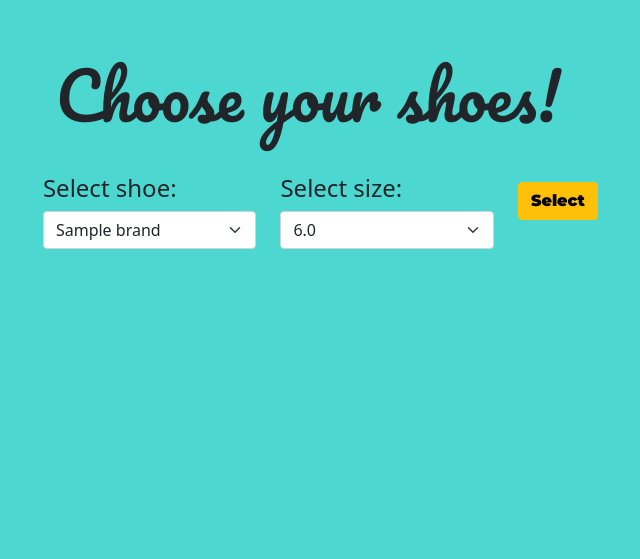
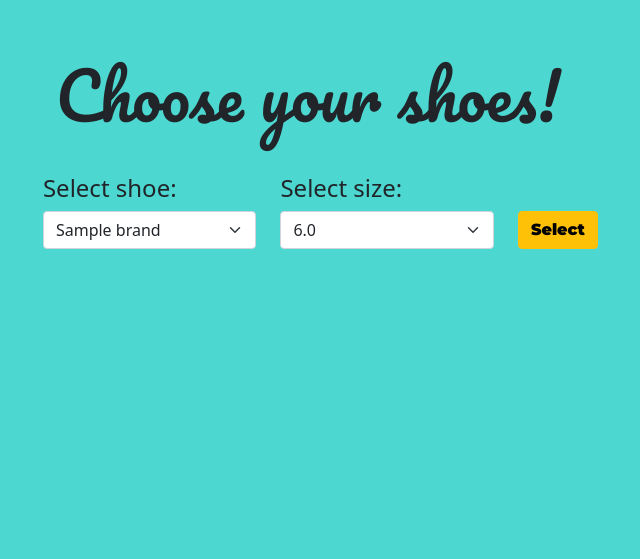
Before and after one commit to Montags24/adrians-run-club, a Flask app: page /signup in a window 1280 px wide. Shown: the part 56-615 px from the top of the page, without its empty margins (332-972 px from the left). Run offline with Flask 2, Linux system fonts and the light colour scheme; tables that the repository leaves empty hold one stand-in row (values such as "Sample post"); some libraries are stand-ins or nearby versions.

Commit message:
Aligned select button with drop down boxes

```diff
--- a/templates/sign-up.html
+++ b/templates/sign-up.html
@@ -49,8 +49,6 @@
 	<div class="container">
 		<div class="row justify-content-center">
 			<h1 id="sign-up" class="text-pacifico" style="font-size:8vh">Choose your shoes!</h1>
-
-
 			<div class="col-md-10 col-sm-8 mt-3">
 				<form method="POST">
 					<div class="row justify-content-center">
@@ -70,9 +68,9 @@
 								{% endfor %}
 							</select>
 						</div>
-						<div class="col-md-1 col-sm-4 col-xs-6 my-4">
+						<div class="col-md-1 col-sm-4 col-xs-6 my-3 d-flex align-items-end">
 							<button type="submit" id="form-submit" name="form-submit" value="submit"
-							        class="btn btn-warning btn-rounded text-montserrat"
+							        class="btn btn-warning btn-rounded text-montserrat align-self-end"
 							        style="font-weight: bold;">
 								Select
 							</button>
```
